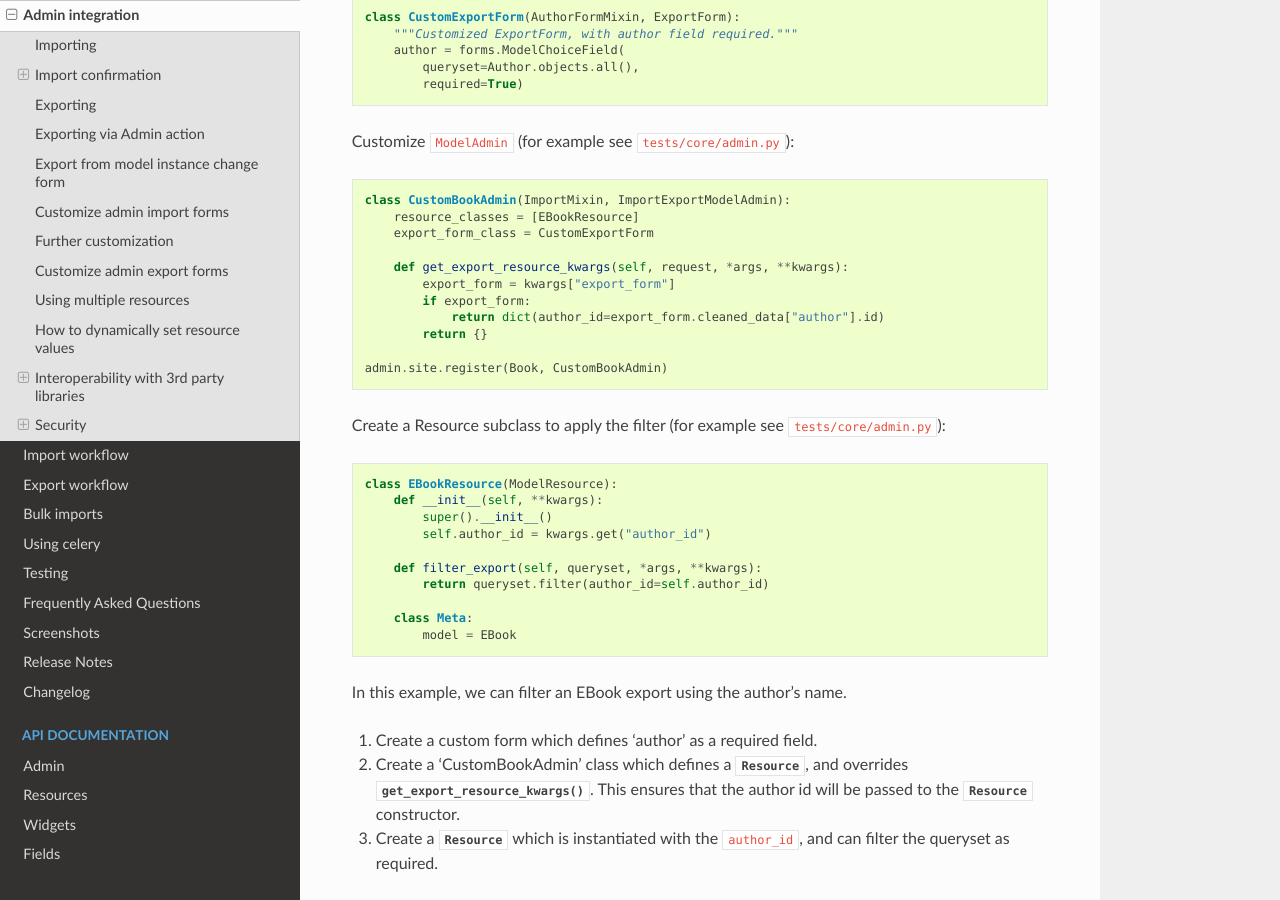
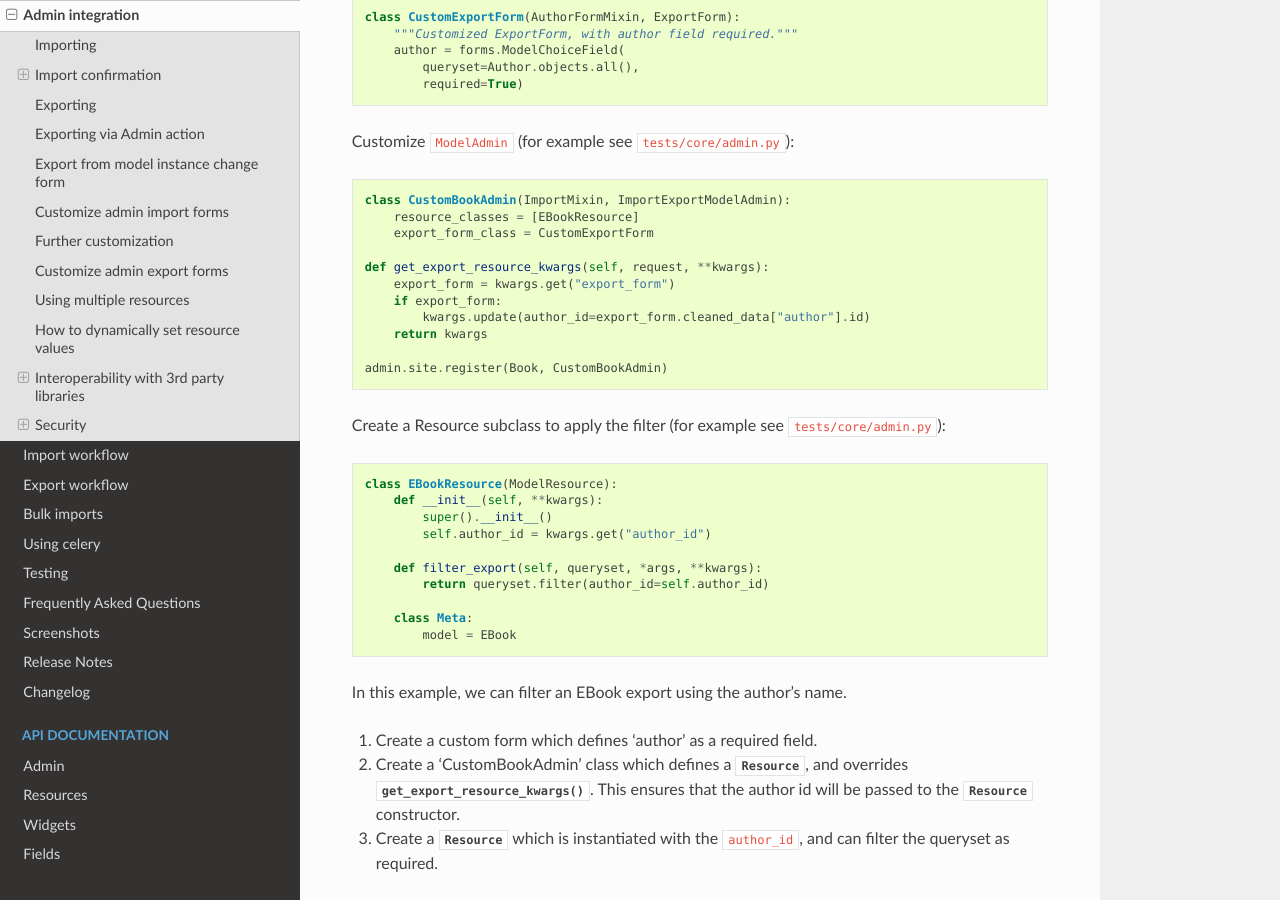
Before and after one commit to django-import-export/django-import-export, a Sphinx documentation site: the page built from docs/admin_integration.rst, in a window 1280 px wide and 900 px high, scrolled down 9819 px. Built offline with Sphinx 7.4.7 and the Read the Docs theme 2.0.0, drawn with Linux system fonts in a browser that asks for light colours; pages that are not in the unit, such as notebooks, are missing from menus; the version number could not be read and is left out.

Commit message:
fix documentation to show correct method for reading form data on export

```diff
--- a/docs/admin_integration.rst
+++ b/docs/admin_integration.rst
@@ -352,11 +352,11 @@ Customize ``ModelAdmin`` (for example see ``tests/core/admin.py``)::
         resource_classes = [EBookResource]
         export_form_class = CustomExportForm
 
-        def get_export_resource_kwargs(self, request, *args, **kwargs):
-            export_form = kwargs["export_form"]
-            if export_form:
-                return dict(author_id=export_form.cleaned_data["author"].id)
-            return {}
+    def get_export_resource_kwargs(self, request, **kwargs):
+        export_form = kwargs.get("export_form")
+        if export_form:
+            kwargs.update(author_id=export_form.cleaned_data["author"].id)
+        return kwargs
 
     admin.site.register(Book, CustomBookAdmin)
 
--- a/docs/changelog.rst
+++ b/docs/changelog.rst
@@ -4,6 +4,11 @@ Changelog
 .. warning::
 
     Version 4 introduces breaking changes.  Please refer to :doc:`release notes<release_notes>`.
+
+4.0.7 (unreleased)
+------------------
+
+- fix documentation to show correct method for reading form data on export ()
 
 4.0.6 (2024-05-27)
 ------------------
```
Also changed, not shown: 2 other files.
